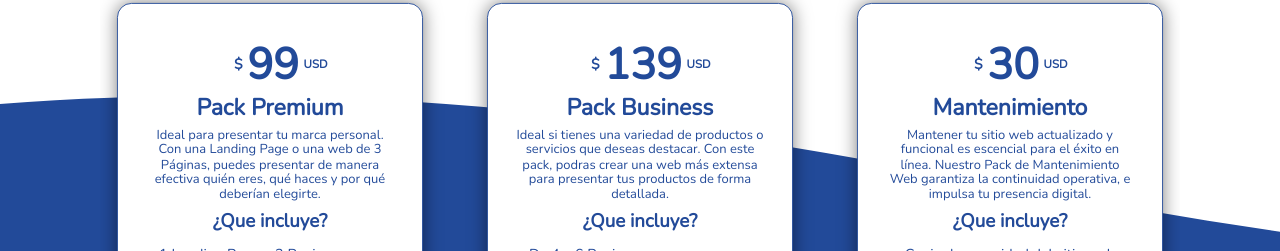
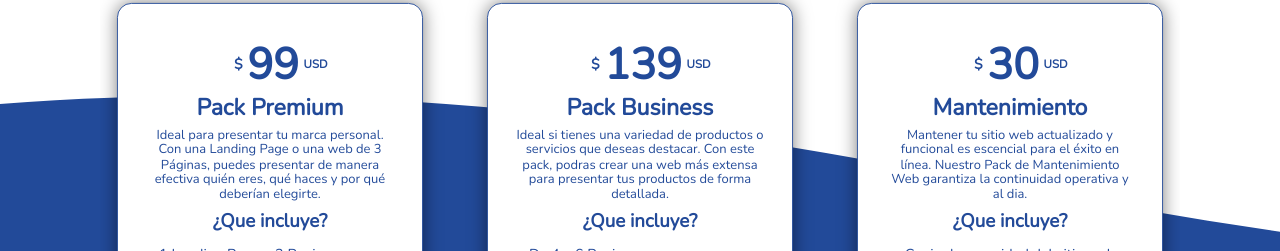
Before and after one commit to JhulianDev/IngenioWeb, a React (Vite) app: page / in a window 1280 px wide. Shown: the part 2914-3165 px from the top of the page. Built offline with nearby package versions, Linux system fonts and the light colour scheme.

Commit message:
Se ajusta descripcion del paquete 'Mantenimiento'

```diff
--- a/src/contexts/PacksContext.jsx
+++ b/src/contexts/PacksContext.jsx
@@ -32,7 +32,7 @@ const packs = [
   {
     name: "Mantenimiento",
     price: { ARS: "30.000", USD: "30", EUR: "27" },
-    description: "Mantener tu sitio web actualizado y funcional es escencial para el éxito en línea. Nuestro Pack de Mantenimiento Web garantiza la continuidad operativa, e impulsa tu presencia digital.",
+    description: "Mantener tu sitio web actualizado y funcional es escencial para el éxito en línea. Nuestro Pack de Mantenimiento Web garantiza la continuidad operativa y al dia.",
     items: [
       "· Copia de seguridad del sitio web",
       "· Mantenimiento del sitio web",
```
